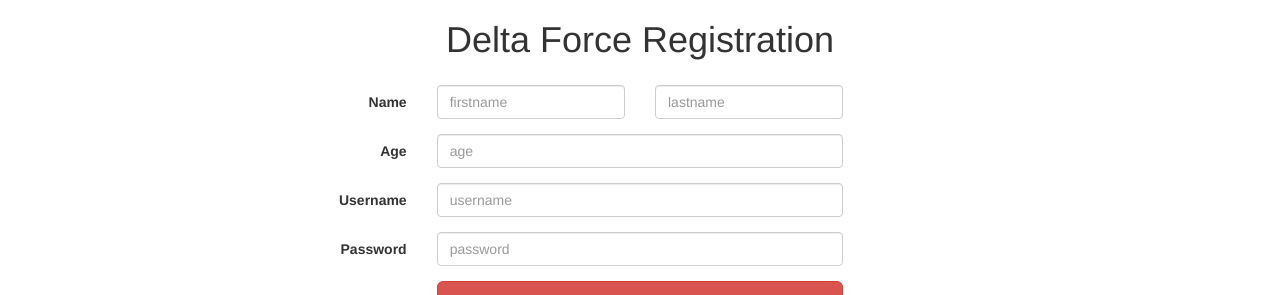
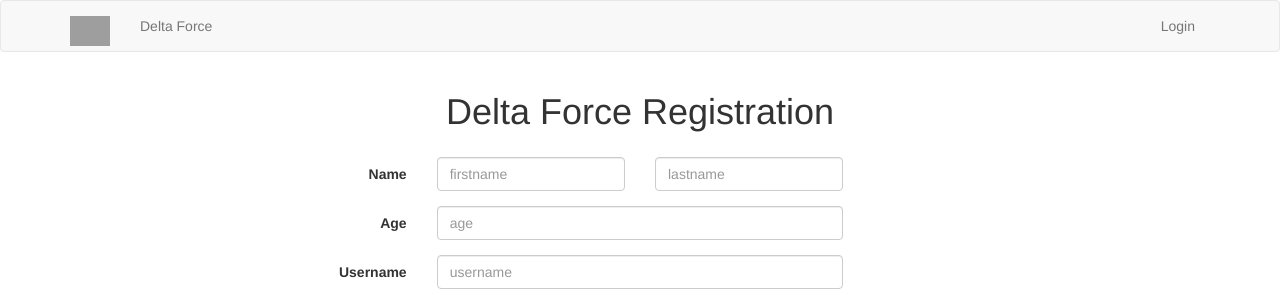
Before and after one commit to delta-3/demo-webapp, a Django app: template vulnerable/templates/delta3/register.html in a window 1280 px wide. Shown: the top 295 px of the page. Run offline with Django 3.2, Linux system fonts and the light colour scheme; the template is opened without the code that fills it, so the values that code supplies are empty; some libraries are stand-ins or nearby versions; grey boxes are pictures that could not be loaded.

Commit message:
changed views; added gif results display on search page and rendering of db info; added navbar to all pages

```diff
--- a/vulnerable/templates/base.html
+++ b/vulnerable/templates/base.html
@@ -12,7 +12,4 @@
     {% endblock %}
     <script src="{% static 'bootstrap-3.3.4-dist/js/bootstrap.min.js' %}"></script>
   </body>
-  <footer style="padding-top:10px;">
-  	<img class="footer-badge" src="https://yt3.ggpht.com/-xUgXyE7vikY/AAAAAAAAAAI/AAAAAAAAAAA/BGdMz8bGBXg/s900-c-k-no/photo.jpg" height="50" width="50" >
-  </footer>
 </html>
--- a/vulnerable/templates/delta3/register.html
+++ b/vulnerable/templates/delta3/register.html
@@ -1,6 +1,23 @@
 {% extends "base.html" %}
 
 {% block content %}
+<head>
+	<nav class="navbar navbar-default navbar-fixed-op">
+	  <div class="container">
+	    <div class="navbar-header">
+	      <a class="navbar-brand" href="#">
+	        <img alt="Brand" src="http://sublime99.com/wp-content/uploads/2015/02/chuck-norris-03-sublime99.jpg" height="30px">
+	      </a>
+	      <p class="navbar-text">Delta Force</p>
+	    </div>
+ 		<div class="collapse navbar-collapse" id="bs-example-navbar-collapse-1">
+      		<ul class="nav navbar-nav navbar-right">
+        		<li><a href="/delta3/login">Login</a></li>
+      		</ul>
+    	</div>
+	  </div>
+	</nav>
+</head>
 	<form class="form-horizontal" action="/delta3/register" method="post">
 	<div class="form-group">
 	<div class="col-sm-4">
```
Also changed, not shown: delta3/views.py (+10 -6 lines), vulnerable/templates/delta3/login.html (+16 -0 lines), vulnerable/templates/delta3/search.html (+36 -2 lines), README.md.
